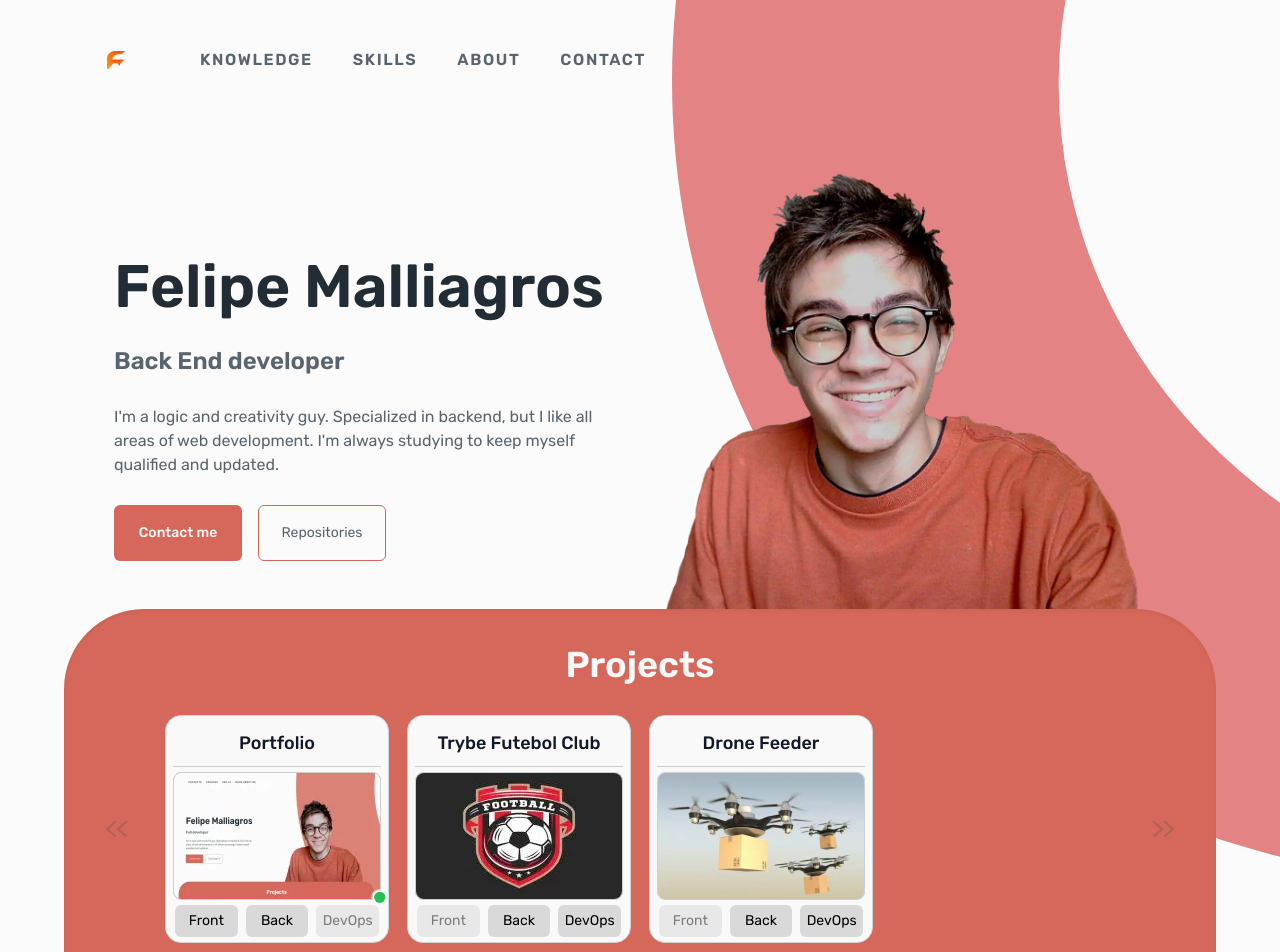
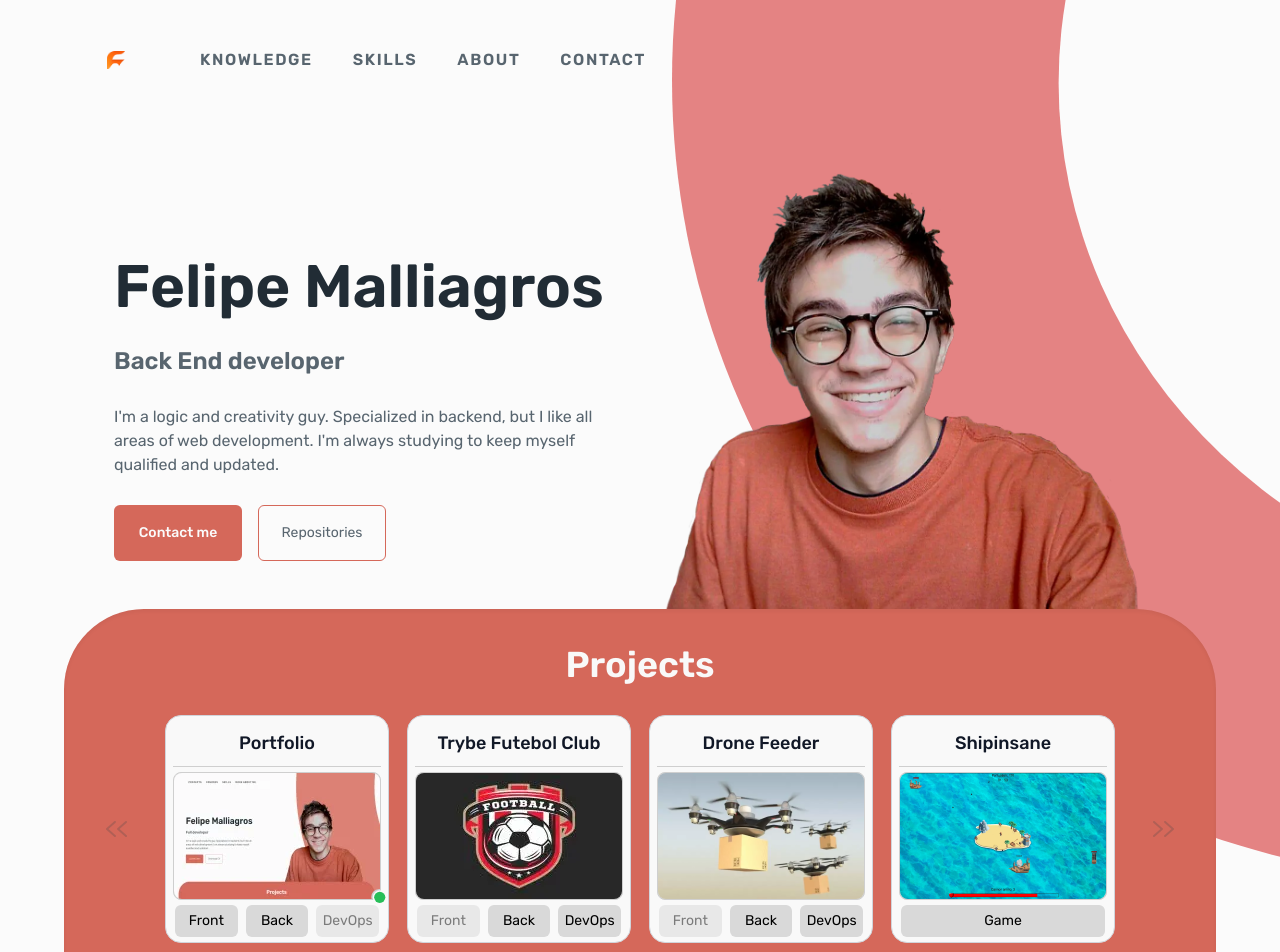
Before and after one commit to felipemalli/portfolio, a React (Vite) app: page / in a window 1280 px wide. Shown: the top 952 px of the page. Built offline with nearby package versions, Linux system fonts and the light colour scheme.

Commit message:
feat: add shipinsane project game

```diff
--- a/src/data/projects.ts
+++ b/src/data/projects.ts
@@ -94,5 +94,25 @@ export const projects: ICard[] = [
         link: 'https://github.com/felipemalli/drone-feeder#documenta%C3%A7%C3%A3o-da-api'
       },
     ],
-  }
+  },
+  {
+    name: 'Shipinsane',
+    type: 'project',
+    creator: 'Felipe Vahia Malliagros',
+    description: 'Game developed for a Fluminense Federal University (UFF) discipline. It was excellent to train logic a lot and work with OOP and python. It\'s possible to play the game, just follow the steps of code link.',
+    inProgress: false,
+    image: 'src/assets/projects/shipinsane.webp',
+    techAreas: {
+      other: {
+        name: 'Game',
+        skills: ['Python', 'OOP', 'Pygame', 'PPlay'],
+      }
+    },
+    links: [
+      {
+        name: 'Code',
+        link: 'https://github.com/felipemalli/game-shipinsane'
+      },
+    ],
+  },
 ];
```
Also changed, not shown: src/assets/projects/shipinsane.webp (added).
